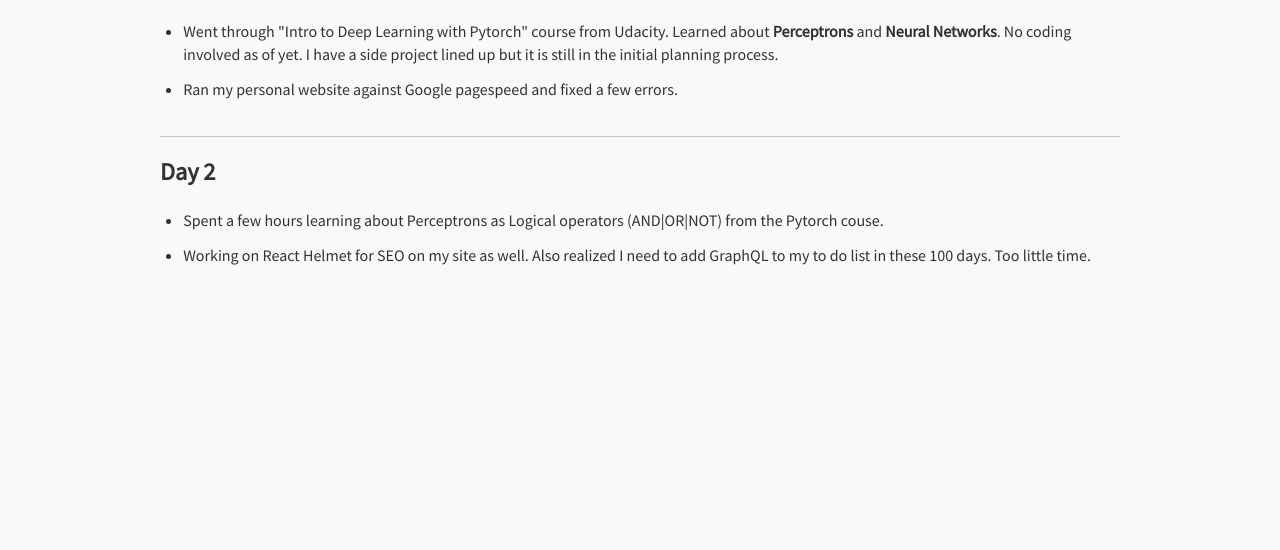
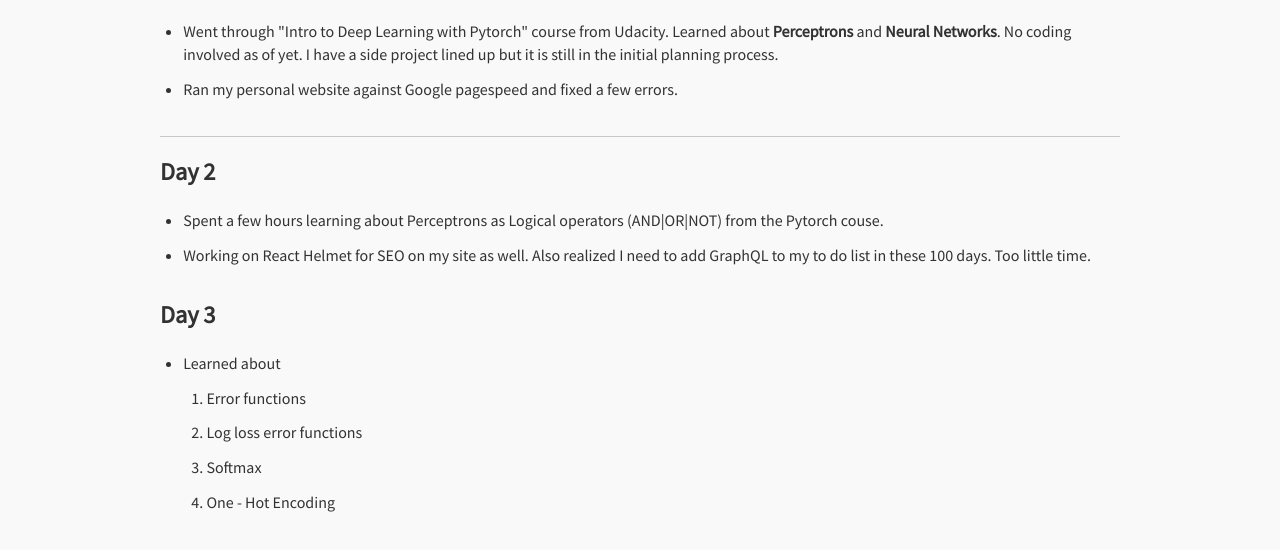
Before and after one commit to SiddharthaSauravGogoi/SiddharthaSauravGogoi.in, a Gatsby site: page /blog-post-3 in a window 1280 px wide. Shown: the part 168-718 px from the top of the page. Built offline with nearby package versions, Linux system fonts and the light colour scheme; Gatsby itself is replaced by a stand-in of ours; some packages are replaced by stand-ins of ours; a web font is replaced by a local one.

Commit message:
Updated logs for #100DaysOfCode challenge.

```diff
--- a/src/pages/blog-post-3.md
+++ b/src/pages/blog-post-3.md
@@ -15,3 +15,11 @@ date: "2020-07-17"
 -  Spent a few hours learning about Perceptrons as Logical operators (AND|OR|NOT) from the Pytorch couse.
 - Working on React Helmet for SEO on my site as well.
 Also realized I need to add GraphQL to my to do list in these 100 days. Too little time.
+
+## Day 3
+
+- Learned about
+    1. Error functions
+    2. Log loss error functions
+    3. Softmax
+    4. One - Hot Encoding
```
